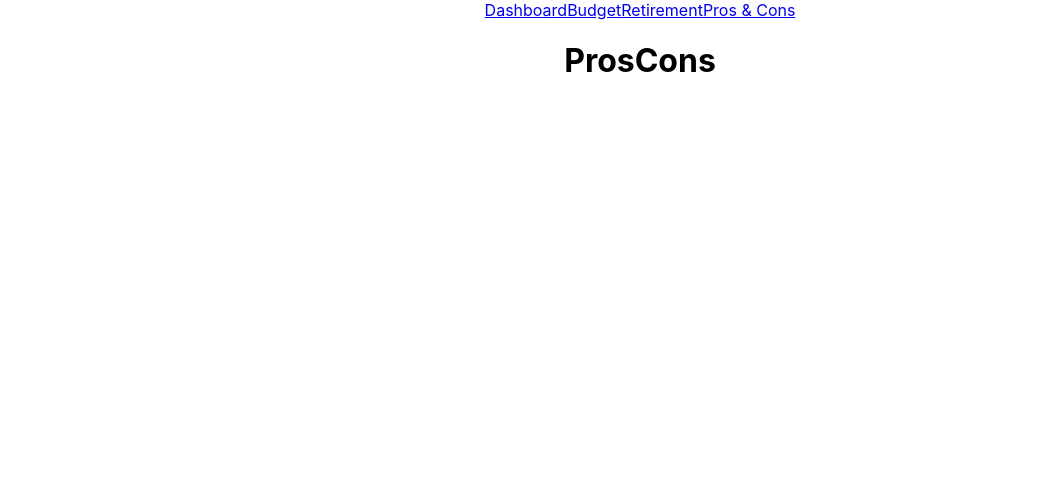
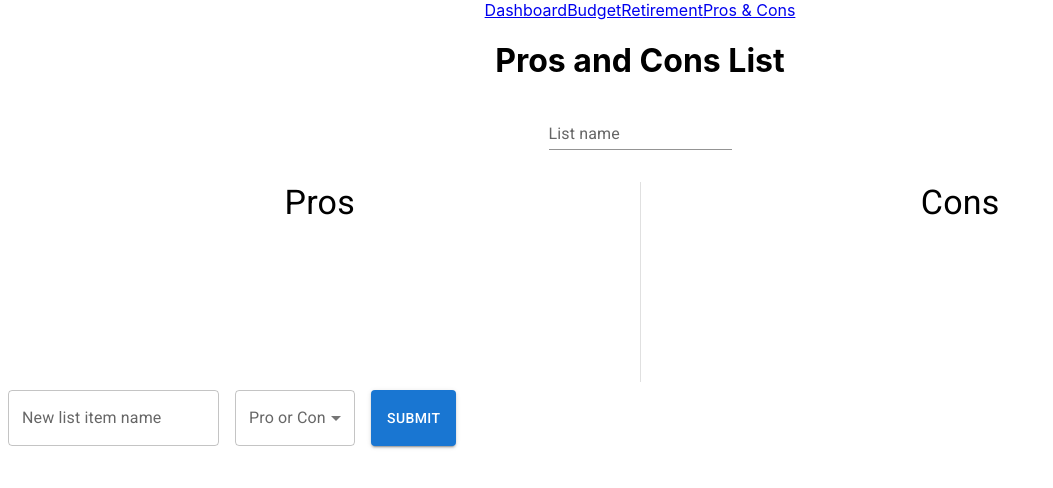
Before and after one commit to joshua-holmes/productivity-app, a React (Create React App) app: page /pros-cons in a window 1280 px wide. Shown: the top 488 px of the page, without its empty margins (0-1053 px from the left). Built offline with nearby package versions, Linux system fonts and the light colour scheme.

Commit message:
Gave basic functionality to ProsCons

```diff
--- /dev/null
+++ b/src/components/ListItem.js
@@ -0,0 +1,23 @@
+import ListItem from '@mui/material/ListItem';
+import DeleteIcon from '@mui/icons-material/Delete';
+import IconButton from '@mui/material/IconButton';
+
+
+
+
+
+function ListItemContainer( { data, handleRemove } ){
+    return (
+        <ListItem
+        secondaryAction={
+          <IconButton onClick={() => handleRemove(data)} edge="end" aria-label="delete">
+            <DeleteIcon  />
+          </IconButton>
+        }>
+            {data}
+        </ListItem>
+
+    )
+}
+
+export default ListItemContainer
--- a/src/components/ProsCons.js
+++ b/src/components/ProsCons.js
@@ -1,5 +1,136 @@
+import { useState } from "react";
+
+import Grid from "@mui/material/Grid";
+import Divider from "@mui/material/Divider";
+import ListItemContainer from "./ListItem";
+import List from "@mui/material/List";
+import TextField from "@mui/material/TextField";
+import Select from "@mui/material/Select";
+import MenuItem from "@mui/material/MenuItem";
+import FormGroup from "@mui/material/FormGroup";
+import FormControl from "@mui/material/FormControl";
+import InputLabel from "@mui/material/InputLabel";
+import Button from "@mui/material/Button";
+import Typography from "@mui/material/Typography";
+
+// FormControl?
+
 function ProsCons() {
-    return <h1>ProsCons</h1>
+  const [pros, setPros] = useState([]);
+  const [cons, setCons] = useState([]);
+
+  const [prosConsValue, setProsConsValue] = useState("");
+  const [textFieldValue, setTextFieldValue] = useState("");
+
+  const renderProsArray = pros.map((item) => {
+    return (
+      <ListItemContainer
+        key={pros.indexOf(item)}
+        data={item}
+        handleRemove={handleRemove}
+      />
+    );
+  });
+
+  const renderConsArray = cons.map((item) => {
+    return (
+      <ListItemContainer
+        key={cons.indexOf(item)}
+        data={item}
+        handleRemove={handleRemove}
+      />
+    );
+  });
+
+  function handleChangeSelect(e) {
+    setProsConsValue(e.target.value);
+  }
+
+  function handleChangeText(e) {
+    setTextFieldValue(e.target.value);
+  }
+
+  function handleSubmit(e) {
+    e.preventDefault();
+    if (prosConsValue === "Pro") {
+      setPros([...pros, textFieldValue]);
+      setProsConsValue("");
+      setTextFieldValue("");
+    } else if (prosConsValue === "Con") {
+      setCons([...cons, textFieldValue]);
+      setProsConsValue("");
+      setTextFieldValue("");
+    }
+  }
+
+  function handleRemove(item) {
+    const foundInPros = pros.find((arrayItem) => item === arrayItem);
+    if (foundInPros === undefined) {
+      // if it isnt in the pros array, remove it from cons array
+      const filteredCons = cons.filter((arrayItem) => item !== arrayItem);
+      setCons(filteredCons);
+    } else {
+      const filteredPros = pros.filter((arrayItem) => item !== arrayItem);
+      setPros(filteredPros);
+    }
+  }
+
+  return (
+    <div>
+      <h1>Pros and Cons List</h1>
+      <TextField
+        id="standard-basic"
+        label="List name"
+        variant="standard"
+        sx={{ mb: 4 }}
+      />
+
+      <Grid container sx={{ minHeight: 200 }}>
+        <Grid item xs>
+          <Typography variant="h4" gutterBottom component="div">
+            Pros
+          </Typography>
+          <List>{renderProsArray}</List>
+        </Grid>
+        <Divider orientation="vertical" flexItem />
+        <Grid item xs>
+          <Typography variant="h4" gutterBottom component="div">
+            Cons
+          </Typography>
+          {renderConsArray}
+        </Grid>
+      </Grid>
+
+      <FormGroup row>
+        <TextField
+          sx={{ m: 1, minWidth: 120 }}
+          id="outlined-basic"
+          label="New list item name"
+          variant="outlined"
+          onChange={handleChangeText}
+          value={textFieldValue}
+        />
+        <FormControl sx={{ m: 1, minWidth: 120 }}>
+          <InputLabel id="demo-simple-select-helper-label">
+            Pro or Con
+          </InputLabel>
+          <Select
+            labelId="demo-simple-select-helper-label"
+            id="demo-simple-select-helper"
+            value={prosConsValue}
+            label="ProsCons"
+            onChange={handleChangeSelect}
+          >
+            <MenuItem value="Pro">Pro</MenuItem>
+            <MenuItem value="Con">Con</MenuItem>
+          </Select>
+        </FormControl>
+        <Button onClick={handleSubmit} sx={{ m: 1 }} variant="contained">
+          Submit
+        </Button>
+      </FormGroup>
+    </div>
+  );
 }
 
 export default ProsCons;
```
